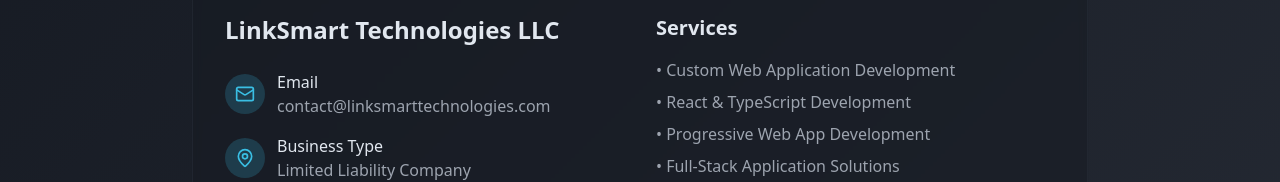
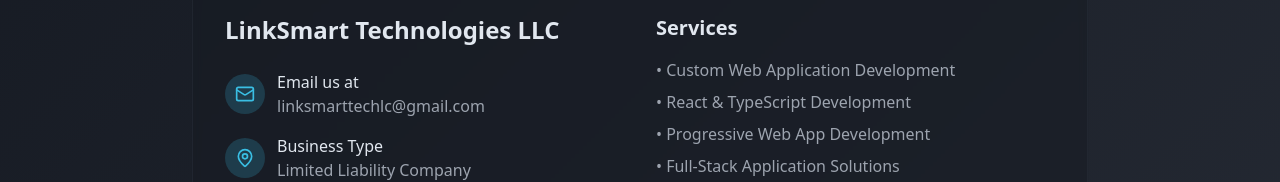
Before and after one commit to SteakWrangler/link-smart-technologies, a React (Vite) app: page / in a window 1280 px wide. Shown: the part 3019-3201 px from the top of the page. Built offline with nearby package versions, Linux system fonts and the light colour scheme.

Commit message:
Update email contact phrasing
Change "email contact at linksmarttechnologies.com" to "email us at linksmarttechlc@gmail.com".

```diff
--- a/src/components/ContactSection.tsx
+++ b/src/components/ContactSection.tsx
@@ -26,8 +26,8 @@ const ContactSection = () => {
                     <Mail className="h-5 w-5 text-primary" />
                   </div>
                   <div>
-                    <p className="font-medium">Email</p>
-                    <p className="text-muted-foreground">contact@linksmarttechnologies.com</p>
+                    <p className="font-medium">Email us at</p>
+                    <p className="text-muted-foreground">linksmarttechlc@gmail.com</p>
                   </div>
                 </div>
                 <div className="flex items-center space-x-3">
@@ -56,7 +56,7 @@ const ContactSection = () => {
               <div className="mt-6">
                 <Button
                   className="w-full shadow-glow-primary hover:shadow-glow-accent transition-all duration-300"
-                  onClick={() => window.open('mailto:contact@linksmarttechnologies.com', '_blank')}
+                  onClick={() => window.open('mailto:linksmarttechlc@gmail.com', '_blank')}
                 >
                   Start Your Project
                 </Button>
```
